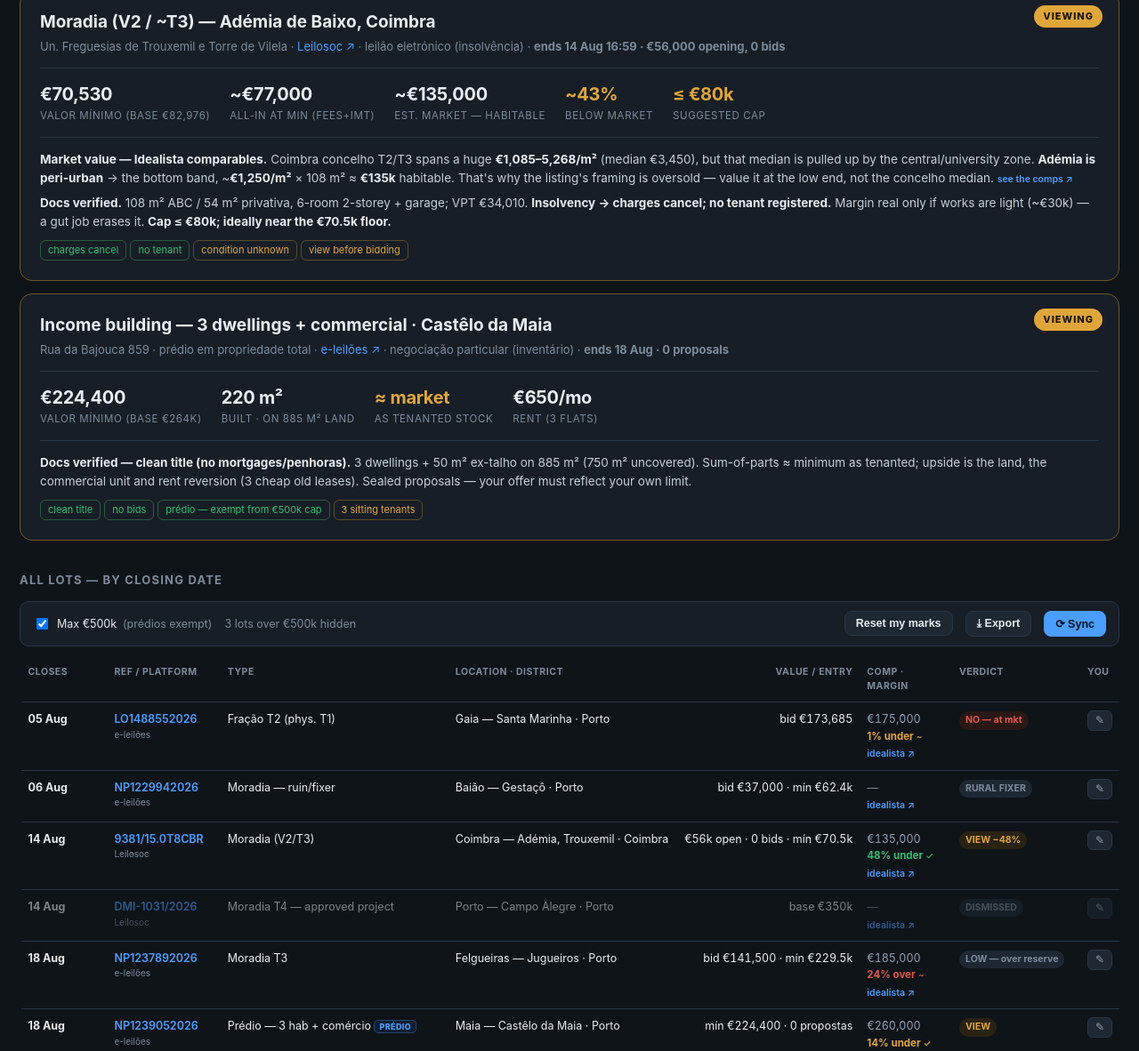
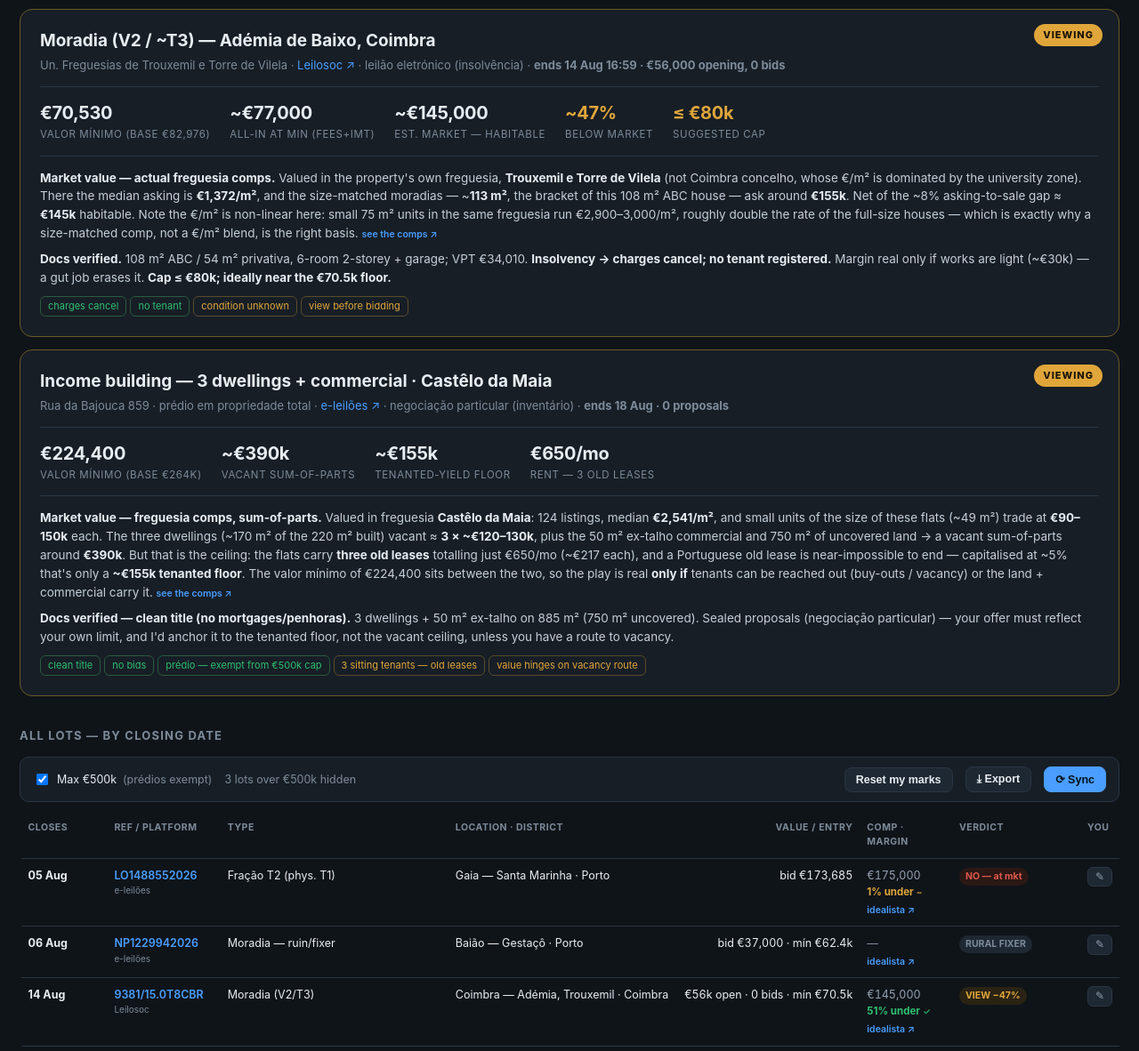
Before and after one commit to inbetio/porto-auction-tracker, a plain HTML site: page index.html in a window 1280 px wide. Shown: the part 791-1973 px from the top of the page at 89% size. Drawn offline with Linux system fonts and the light colour scheme.

Commit message:
Add files via upload

```diff
--- a/index.html
+++ b/index.html
@@ -181,7 +181,7 @@
       <div class="kpi"><div class="v g">48%</div><div class="k">Below market</div></div>
       <div class="kpi"><div class="v g">≤ €190k</div><div class="k">Your bid cap</div></div>
     </div>
-    <p><b>Market value — Idealista comparables.</b> 25 T3 listings in Vila do Conde: median <b>€3,150/m²</b> (asking). At the CPU area of <b>102 m²</b> that's ~€321k asking; net of the ~8% asking-to-sale gap and adding the 15.5 m² garage, a realistic market ≈ <b>€295k</b>. Against the live bid of €154,545 that's <b>~48% under</b> — better than my earlier rough €262k read. <a class="ideal" href="https://www.idealista.pt/comprar-casas/vila-do-conde/com-t3/" target="_blank" rel="noopener">see the comps ↗</a></p>
+    <p><b>Market value — freguesia comps, size-matched.</b> In freguesia <b>Vila do Conde</b> (not the wider concelho), the size-matched T3 set — 6 listings of <b>88–122 m²</b>, the same bracket as this 102 m² fração — sits at a median asking of <b>~€320k</b>. Net of the ~8% asking-to-sale gap and adding the 15.5 m² garage, a realistic market ≈ <b>€295k</b>. Against the live bid of €154,545 that's <b>~48% under</b>. Comparing like typology and like size, not a blended €/m², is what holds this figure up. <a class="ideal" href="https://www.idealista.pt/comprar-casas/vila-do-conde/vila-do-conde/com-t3/" target="_blank" rel="noopener">see the comps ↗</a></p>
     <p><b>Docs verified (CPU + CRP).</b> T3, 102 m² + 15.5 m² garage; VPT €106,415; mortgage cancels on the insolvency sale; lease terminated → <b>delivers vacant</b>. Clear buy under ~€190k; a bidder is already active at €154,545.</p>
     <p><span class="tag ok">docs verified</span><span class="tag ok">vacant</span><span class="tag ok">charges cancel</span><span class="tag ok">garage</span><span class="tag risk">bid rising — cap ≤€190k</span></p>
   </div>
@@ -192,11 +192,11 @@
     <div class="kpis">
       <div class="kpi"><div class="v">€70,530</div><div class="k">Valor mínimo (base €82,976)</div></div>
       <div class="kpi"><div class="v">~€77,000</div><div class="k">All-in at min (fees+IMT)</div></div>
-      <div class="kpi"><div class="v">~€135,000</div><div class="k">Est. market — habitable</div></div>
-      <div class="kpi"><div class="v w">~43%</div><div class="k">Below market</div></div>
+      <div class="kpi"><div class="v">~€145,000</div><div class="k">Est. market — habitable</div></div>
+      <div class="kpi"><div class="v w">~47%</div><div class="k">Below market</div></div>
       <div class="kpi"><div class="v w">≤ €80k</div><div class="k">Suggested cap</div></div>
     </div>
-    <p><b>Market value — Idealista comparables.</b> Coimbra concelho T2/T3 spans a huge <b>€1,085–5,268/m²</b> (median €3,450), but that median is pulled up by the central/university zone. <b>Adémia is peri-urban</b> → the bottom band, ~<b>€1,250/m²</b> × 108 m² ≈ <b>€135k</b> habitable. That's why the listing's framing is oversold — value it at the low end, not the concelho median. <a class="ideal" href="https://www.idealista.pt/comprar-casas/coimbra/com-t2,t3/" target="_blank" rel="noopener">see the comps ↗</a></p>
+    <p><b>Market value — actual freguesia comps.</b> Valued in the property's own freguesia, <b>Trouxemil e Torre de Vilela</b> (not Coimbra concelho, whose €/m² is dominated by the university zone). There the median asking is <b>€1,372/m²</b>, and the size-matched moradias — ~<b>113 m²</b>, the bracket of this 108 m² ABC house — ask around <b>€155k</b>. Net of the ~8% asking-to-sale gap ≈ <b>€145k</b> habitable. Note the €/m² is non-linear here: small 75 m² units in the same freguesia run €2,900–3,000/m², roughly double the rate of the full-size houses — which is exactly why a size-matched comp, not a €/m² blend, is the right basis. <a class="ideal" href="https://www.idealista.pt/comprar-casas/coimbra/trouxemil-e-torre-de-vilela/" target="_blank" rel="noopener">see the comps ↗</a></p>
     <p><b>Docs verified.</b> 108 m² ABC / 54 m² privativa, 6-room 2-storey + garage; VPT €34,010. <b>Insolvency → charges cancel; no tenant registered.</b> Margin real only if works are light (~€30k) — a gut job erases it. <b>Cap ≤ €80k; ideally near the €70.5k floor.</b></p>
     <p><span class="tag ok">charges cancel</span><span class="tag ok">no tenant</span><span class="tag risk">condition unknown</span><span class="tag risk">view before bidding</span></p>
   </div>
@@ -206,12 +206,13 @@
     <div class="loc">Rua da Bajouca 859 · prédio em propriedade total · <a href="https://www.e-leiloes.pt/evento/NP1239052026" target="_blank" rel="noopener">e-leilões ↗</a> · negociação particular (inventário) · <b>ends 18 Aug · 0 proposals</b></div>
     <div class="kpis">
       <div class="kpi"><div class="v">€224,400</div><div class="k">Valor mínimo (base €264k)</div></div>
-      <div class="kpi"><div class="v">220 m²</div><div class="k">built · on 885 m² land</div></div>
-      <div class="kpi"><div class="v w">≈ market</div><div class="k">as tenanted stock</div></div>
-      <div class="kpi"><div class="v">€650/mo</div><div class="k">rent (3 flats)</div></div>
+      <div class="kpi"><div class="v">~€390k</div><div class="k">Vacant sum-of-parts</div></div>
+      <div class="kpi"><div class="v">~€155k</div><div class="k">Tenanted-yield floor</div></div>
+      <div class="kpi"><div class="v">€650/mo</div><div class="k">rent — 3 old leases</div></div>
     </div>
-    <p><b>Docs verified — clean title (no mortgages/penhoras).</b> 3 dwellings + 50 m² ex-talho on 885 m² (750 m² uncovered). Sum-of-parts ≈ minimum as tenanted; upside is the land, the commercial unit and rent reversion (3 cheap old leases). Sealed proposals — your offer must reflect your own limit.</p>
-    <p><span class="tag ok">clean title</span><span class="tag ok">no bids</span><span class="tag ok">prédio — exempt from €500k cap</span><span class="tag risk">3 sitting tenants</span></p>
+    <p><b>Market value — freguesia comps, sum-of-parts.</b> Valued in freguesia <b>Castêlo da Maia</b>: 124 listings, median <b>€2,541/m²</b>, and small units of the size of these flats (~49 m²) trade at <b>€90–150k</b> each. The three dwellings (~170 m² of the 220 m² built) vacant ≈ <b>3 × ~€120–130k</b>, plus the 50 m² ex-talho commercial and 750 m² of uncovered land → a vacant sum-of-parts around <b>€390k</b>. But that is the ceiling: the flats carry <b>three old leases</b> totalling just €650/mo (~€217 each), and a Portuguese old lease is near-impossible to end — capitalised at ~5% that's only a <b>~€155k tenanted floor</b>. The valor mínimo of €224,400 sits between the two, so the play is real <b>only if</b> tenants can be reached out (buy-outs / vacancy) or the land + commercial carry it. <a class="ideal" href="https://www.idealista.pt/comprar-casas/maia/castelo-da-maia/" target="_blank" rel="noopener">see the comps ↗</a></p>
+    <p><b>Docs verified — clean title (no mortgages/penhoras).</b> 3 dwellings + 50 m² ex-talho on 885 m² (750 m² uncovered). Sealed proposals (negociação particular) — your offer must reflect your own limit, and I'd anchor it to the tenanted floor, not the vacant ceiling, unless you have a route to vacancy.</p>
+    <p><span class="tag ok">clean title</span><span class="tag ok">no bids</span><span class="tag ok">prédio — exempt from €500k cap</span><span class="tag risk">3 sitting tenants — old leases</span><span class="tag risk">value hinges on vacancy route</span></p>
   </div>
 
   <h2>All lots — by closing date</h2>
@@ -278,15 +279,15 @@ const LOTS=[
   {ref:"NP1229942026",plat:"e-leilões",type:"Moradia — ruin/fixer",loc:"Baião — Gestaçô",dist:"Porto",val:"bid €37,000 · mín €62.4k",price:62400,mkt:null,cb:"Ruin — needs a full rebuild; a habitable comp isn't meaningful until works are scoped.",end:"2026-08-06T14:30:00+01:00",url:"https://www.e-leiloes.pt/evento/NP1229942026",vc:"low",vl:"RURAL FIXER"},
   {ref:"NP1225122026",plat:"e-leilões",type:"Moradia T3 + pool",loc:"Gaia — Canidelo",dist:"Porto",val:"bid €500k · mín €734.4k",price:734400,mkt:null,cb:"Occupied and above the €500k cap.",end:"2026-08-06T14:30:00+01:00",url:"https://www.e-leiloes.pt/evento/NP1225122026",vc:"no",vl:"NO — occupied"},
   {ref:"DMI-1031/2026",plat:"Leilosoc",type:"Moradia T4 — approved project",loc:"Porto — Campo Alegre",dist:"Porto",val:"base €350k",price:350000,mkt:null,cb:"Dismissed.",end:"2026-08-14T16:59:59Z",url:"https://leilosoc.com/lot/43807/171076",vc:"dismiss",vl:"DISMISSED"},
-  {ref:"9381/15.0T8CBR",plat:"Leilosoc",type:"Moradia (V2/T3)",loc:"Coimbra — Adémia, Trouxemil",dist:"Coimbra",val:"€56k open · 0 bids · mín €70.5k",price:70530,mkt:135000,conf:"v",cb:"Idealista: Coimbra T2/T3 €1,085–5,268/m²; Adémia is peri-urban → bottom band ~€1,250/m² × 108 m² ≈ €135k habitable. Margin holds only with light works.",end:"2026-08-14T15:59:59Z",url:"https://leilosoc.com/lot/43786/170938",vc:"view",vl:"VIEW −48%"},
+  {ref:"9381/15.0T8CBR",plat:"Leilosoc",type:"Moradia (V2/T3)",loc:"Coimbra — Adémia, Trouxemil",dist:"Coimbra",val:"€56k open · 0 bids · mín €70.5k",price:70530,mkt:145000,conf:"v",cb:"Idealista freguesia Trouxemil e Torre de Vilela: median €1,372/m², size-matched ~113 m² moradias ask ~€155k → ~€145k net. €/m² non-linear (small 75 m² units €2,900–3,000/m²). Margin holds only with light works.",end:"2026-08-14T15:59:59Z",url:"https://leilosoc.com/lot/43786/170938",vc:"view",vl:"VIEW −47%"},
   {ref:"NP1237892026",plat:"e-leilões",type:"Moradia T3",loc:"Felgueiras — Jugueiros",dist:"Porto",val:"bid €141,500 · mín €229.5k",price:229500,mkt:185000,conf:"r",cb:"Rural Felgueiras T3 — the €229.5k reserve sits above local resale, so no margin at the floor.",end:"2026-08-18T14:30:00+01:00",url:"https://www.e-leiloes.pt/evento/NP1237892026",vc:"low",vl:"LOW — over reserve"},
   {ref:"NP1225572026",plat:"e-leilões",type:"Armazém / indústria",loc:"Matosinhos — S. Mamede Infesta",dist:"Porto",val:"floor €651k",price:651000,mkt:null,cb:"Industrial and above the €500k cap.",end:"2026-08-18T14:30:00+01:00",url:"https://www.e-leiloes.pt/evento/NP1225572026",vc:"low",vl:"COMMERCIAL"},
-  {ref:"NP1239052026",plat:"e-leilões",type:"Prédio — 3 hab + comércio",loc:"Maia — Castêlo da Maia",dist:"Porto",val:"mín €224,400 · 0 propostas",price:224400,mkt:260000,conf:"v",predio:true,cb:"Verified: sum-of-parts ≈ minimum as tenanted; upside is land, the commercial unit and rent reversion.",end:"2026-08-18T14:30:00+01:00",url:"https://www.e-leiloes.pt/evento/NP1239052026",vc:"view",vl:"VIEW"},
+  {ref:"NP1239052026",plat:"e-leilões",type:"Prédio — 3 hab + comércio",loc:"Maia — Castêlo da Maia",dist:"Porto",val:"mín €224,400 · 0 propostas",price:224400,mkt:260000,conf:"v",predio:true,cb:"Idealista freguesia Castêlo da Maia: median €2,541/m², small units €90–150k. Vacant sum-of-parts ~€390k, but 3 old leases (€650/mo total) cap the tenanted value at ~€155k. Play works only with a vacancy route.",end:"2026-08-18T14:30:00+01:00",url:"https://www.e-leiloes.pt/evento/NP1239052026",vc:"view",vl:"VIEW"},
   {ref:"NP1215202026",plat:"e-leilões",type:"Quinta — restaurante + 3 ha",loc:"Baião — Loivos do Monte",dist:"Porto",val:"mín €269.3k · 0 bids",price:269300,mkt:null,cb:"Hospitality asset on 3 ha — bespoke; a residential comp doesn't apply.",end:"2026-08-19T14:30:00+01:00",url:"https://www.e-leiloes.pt/evento/NP1215202026",vc:"low",vl:"HOSPITALITY"},
   {ref:"NP1216082026",plat:"e-leilões",type:"Oficina / prédio urbano",loc:"Valongo — Campo e Sobrado",dist:"Porto",val:"bid €166,000 · 20yr lease",price:166000,mkt:null,cb:"20-year lease in place — income yes, but encumbered; vacant-possession comp doesn't apply.",end:"2026-08-25T14:30:00+01:00",url:"https://www.e-leiloes.pt/evento/NP1216082026",vc:"no",vl:"AVOID — lease"},
   {ref:"NP1234062026",plat:"e-leilões",type:"Quinta — casa + 2 rústicos",loc:"Baião — Mesquinhata",dist:"Porto",val:"mín €165.8k · embargos",price:165800,mkt:null,cb:"Embargos on title — value uncertain until the encumbrance clears.",end:"2026-08-25T14:30:00+01:00",url:"https://www.e-leiloes.pt/evento/NP1234062026",vc:"no",vl:"EMBARGOS"},
   {ref:"NP1235312026",plat:"e-leilões",type:"Moradia — usufruto só",loc:"Gondomar — Fânzeres",dist:"Porto",val:"mín €14.9k",price:14900,mkt:null,cb:"Only the usufruct is sold — not the property; no ownership comp.",end:"2026-08-25T14:30:00+01:00",url:"https://www.e-leiloes.pt/evento/NP1235312026",vc:"no",vl:"SKIP — usufruct"},
-  {ref:"LO1500072026",plat:"e-leilões",type:"Fração T3 + garagem",loc:"Vila do Conde — centro",dist:"Porto",val:"bid €154,545 · mín €110.5k",price:154545,mkt:295000,conf:"v",cb:"Idealista: 25 T3 comps in Vila do Conde, median €3,150/m² × 102 m² CPU ≈ €295k (net of asking-to-sale, incl. garage). Delivers vacant.",end:"2026-08-26T11:00:00+01:00",url:"https://www.e-leiloes.pt/evento/LO1500072026",vc:"buy",vl:"BUY ≤€190k"},
+  {ref:"LO1500072026",plat:"e-leilões",type:"Fração T3 + garagem",loc:"Vila do Conde — centro",dist:"Porto",val:"bid €154,545 · mín €110.5k",price:154545,mkt:295000,conf:"v",cb:"Idealista freguesia Vila do Conde: 6 size-matched T3 (88–122 m²), median asking ~€320k → ~€295k net incl. garage. Delivers vacant.",end:"2026-08-26T11:00:00+01:00",url:"https://www.e-leiloes.pt/evento/LO1500072026",vc:"buy",vl:"BUY ≤€190k"},
   {ref:"6172/21.3T8GMR",plat:"VLeilões",type:"Quinhão hered. — ≈17.5% of a 6-fogo building",loc:"Porto — Campanhã",dist:"Porto",val:"mín €69,001",price:69001,mkt:null,cb:"An ≈17.5% undivided inheritance share — not the building; no whole-asset comp.",end:"2026-09-01T12:00:00+01:00",url:"https://www.vleiloes.com/?page=leilao&leilao=809&venda=351&tipo=2",vc:"no",vl:"SKIP — minority share",isnew:true},
   {ref:"escritório",plat:"LeilOn",type:"Prédio urbano — escritório",loc:"Porto",dist:"Porto",val:"base €121,257",price:121257,mkt:150000,conf:"r",cb:"Porto office resale band — rough; confirm area and floor.",end:"2026-09-11T18:00:00+01:00",url:"https://www.leilon.pt/pt/auction/lot/id/1983",vc:"low",vl:"OFFICE",isnew:true},
   // ---------- AVEIRO ----------
```
